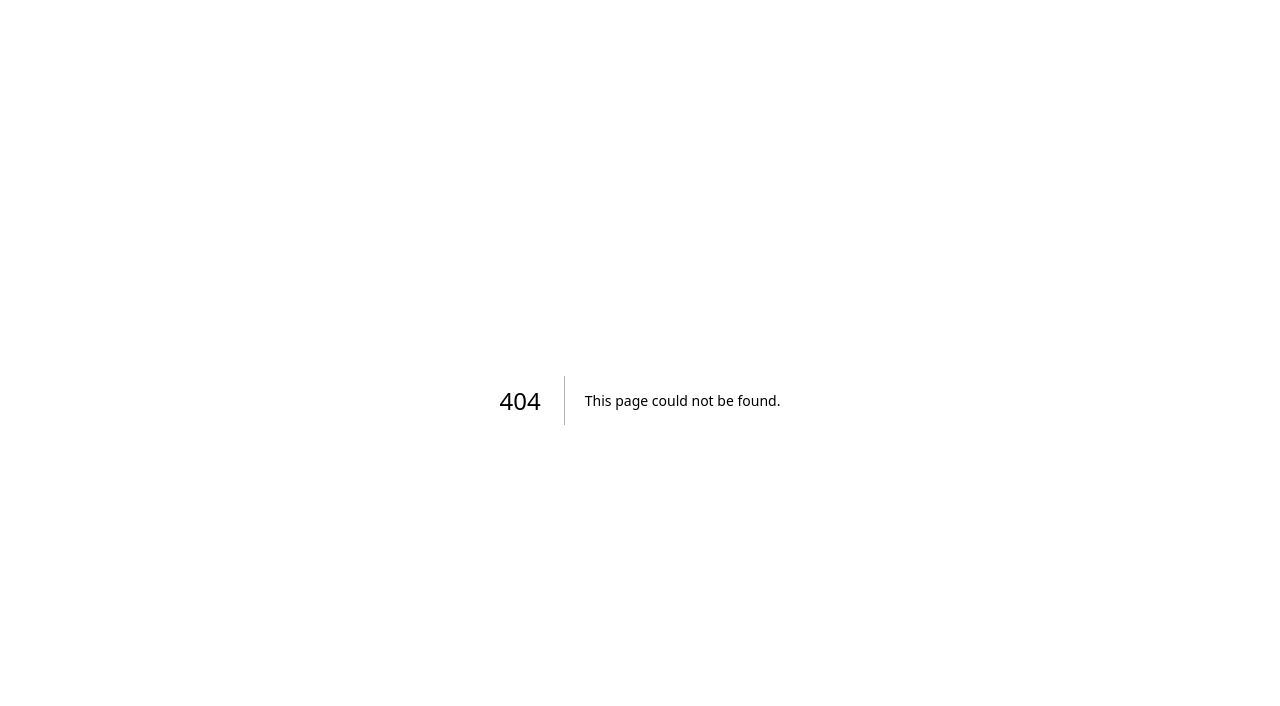
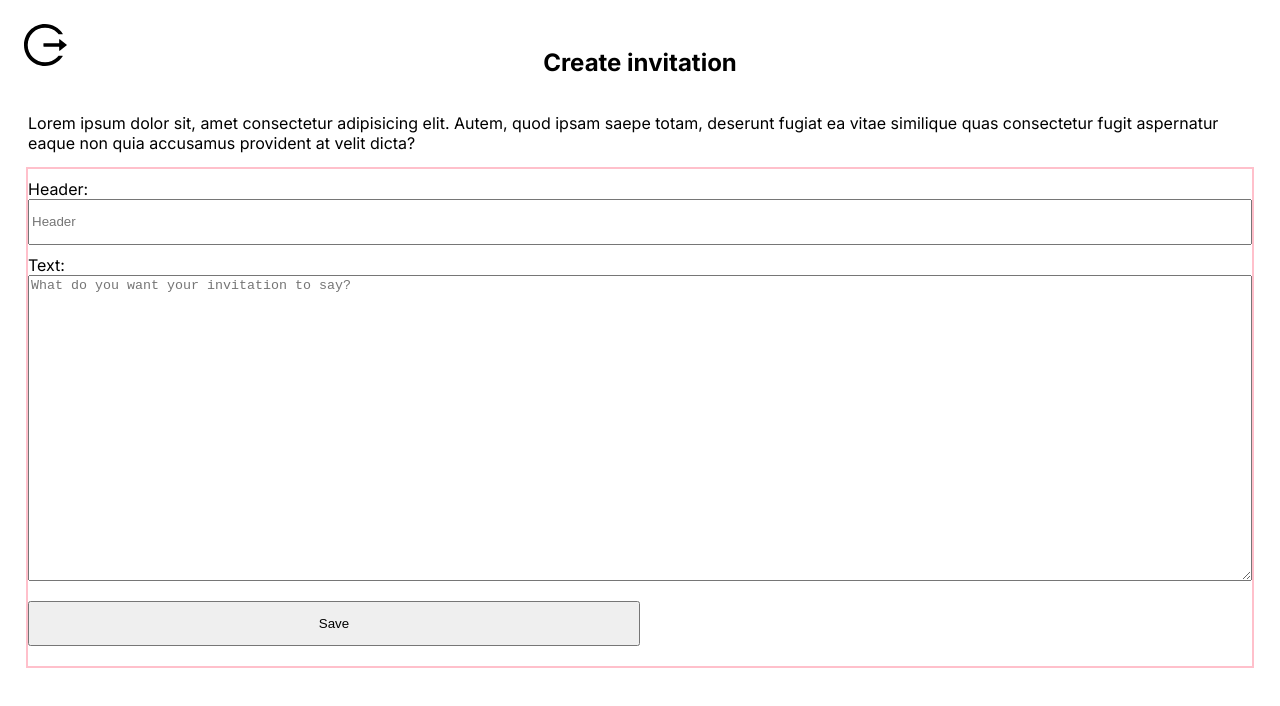
Before and after one commit to nanidam/degree-project-rendezevite, a Next.js app: page /events/create-event/1/invitations in a window 1280 px wide. Before the commit this address had no page. Shown: the top 706 px of the page. Built offline with nearby package versions, Linux system fonts and the light colour scheme.

Commit message:
added create invitation page

```diff
--- /dev/null
+++ b/app/events/create-event/[eventName]/invitations/page.tsx
@@ -0,0 +1,49 @@
+"use client";
+import Logout from "@/app/components/logout";
+import "./style.scss";
+
+const Invitations = () => {
+  const createInvitation = (e: React.FormEvent<HTMLFormElement>) => {
+    e.preventDefault();
+    console.log("createInvitation click");
+  };
+
+  return (
+    <section className="create-inv-container">
+      <h1>Create invitation</h1>
+      <Logout></Logout>
+      <article className="create-inv-wrapper">
+        <p>
+          Lorem ipsum dolor sit, amet consectetur adipisicing elit. Autem, quod ipsam saepe
+          totam, deserunt fugiat ea vitae similique quas consectetur fugit aspernatur eaque
+          non quia accusamus provident at velit dicta?
+        </p>
+      </article>
+      <article className="create-inv-wrapper">
+        <form className="create-inv-form" onSubmit={createInvitation}>
+          <label className="create-inv-label" htmlFor="create-inv-header">
+            Header:
+          </label>
+          <input
+            className="create-inv-input"
+            id="create-inv-header"
+            placeholder="Header"
+          ></input>
+
+          <label className="create-inv-label" htmlFor="create-inv-text">
+            Text:
+          </label>
+          <textarea
+            className="create-inv-textarea"
+            id="create-inv-text"
+            placeholder="What do you want your invitation to say?"
+          ></textarea>
+
+          <button className="create-inv-btn">Save</button>
+        </form>
+      </article>
+    </section>
+  );
+};
+
+export default Invitations;
--- /dev/null
+++ b/app/events/create-event/[eventName]/invitations/style.scss
@@ -0,0 +1,34 @@
+.create-inv-container {
+  display: flex;
+  flex-direction: column;
+  align-items: center;
+  padding: 20px;
+
+  .create-inv-wrapper {
+    width: 100%;
+
+    .create-inv-form {
+      outline: 2px solid pink;
+      display: flex;
+      flex-direction: column;
+
+      .create-inv-label {
+        margin-top: 10px;
+      }
+
+      .create-inv-input {
+        height: 40px;
+      }
+
+      .create-inv-textarea {
+        height: 300px;
+      }
+
+      .create-inv-btn {
+        width: 50%;
+        height: 45px;
+        margin: 20px 0;
+      }
+    }
+  }
+}
```
